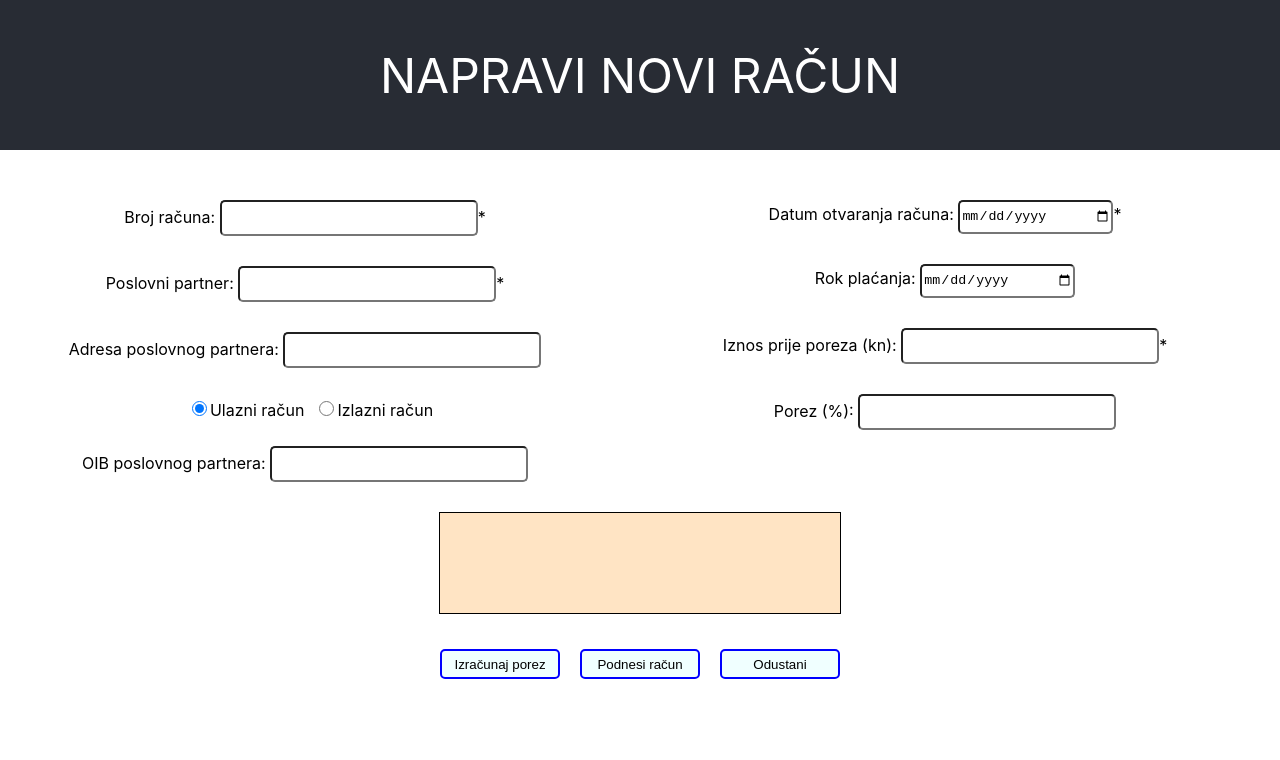
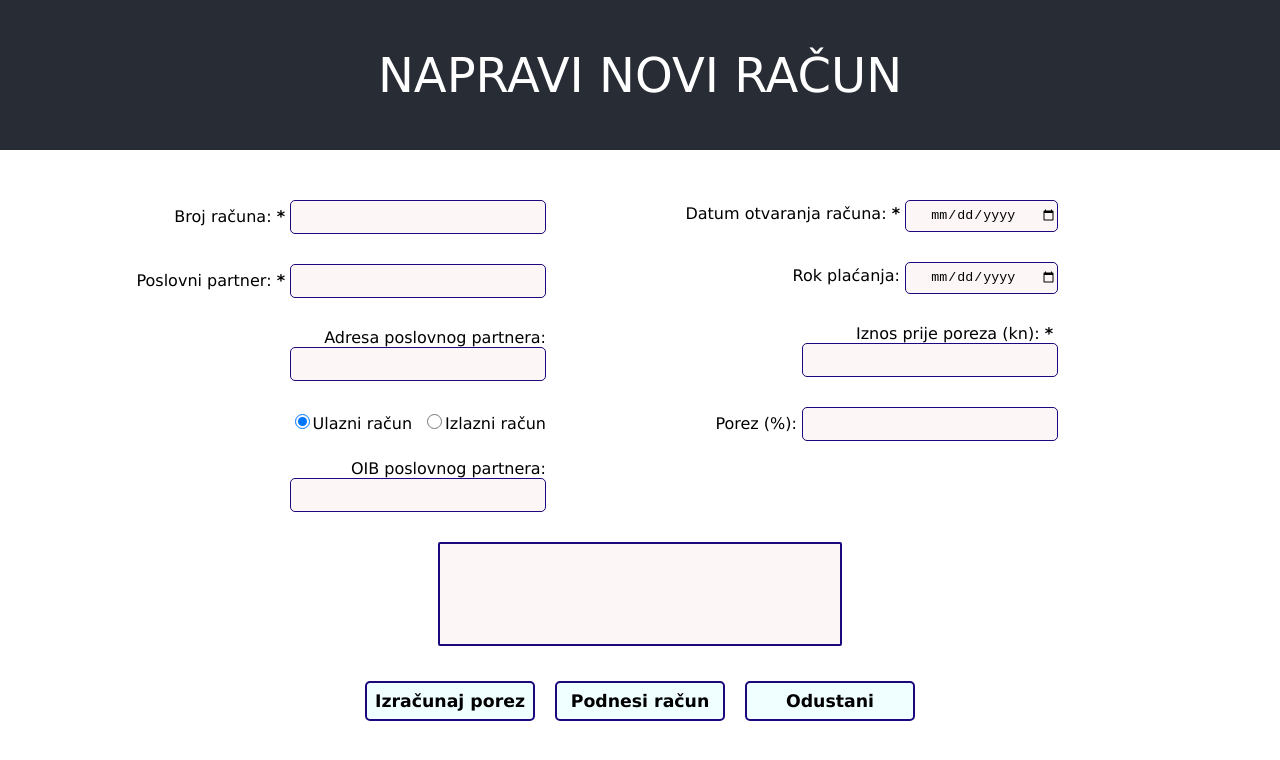
Before and after one commit to CROmarcos/sedamit_zadatak, a React (Create React App) app: page /noviracun in a window 1280 px wide. Shown: the top 760 px of the page. Built offline with nearby package versions, Linux system fonts and the light colour scheme.

Commit message:
Grafičko uređivanje
Ispis novčanih vrijednosti na 2 decimale, uređivanje pozadine i fonta

```diff
--- a/src/App.css
+++ b/src/App.css
@@ -39,15 +39,21 @@
 }
 
 button {
-  width: 120px;
-  height: 30px;
+  width: 170px;
+  height: 40px;
+  cursor: pointer;
   margin: 10px;
   background-color: azure;
   border-radius: 5px;
-  border: 2px solid blue;
+  border: 2px solid rgb(28, 7, 124);
 }
 
-iframe
-{
-    display: none;
+.naviBtn {
+  font-family: "Lucida Sans", "Lucida Sans Regular", "Lucida Grande", "Lucida Sans Unicode", Geneva, Verdana, sans-serif;
+  font-weight: bold;
+  font-size: 13pt;
 }
+
+iframe {
+  display: none;
+}
--- a/src/Components/DodajRacun/DodajRacun.scss
+++ b/src/Components/DodajRacun/DodajRacun.scss
@@ -3,16 +3,17 @@
     overflow: hidden;
 
     &__stupac {
-        width: 50%;
+        width: 35%;
         margin: 0;
-        justify-items: right;
+        text-align: right;
     }
 
     &__porez {
         width: 400px;
         height: 100px;
-        background-color: bisque;
-        border: 0.5px solid black;
+        background-color: rgb(252, 246, 246);
+        border: 2px solid rgb(28, 7, 124);
+        border-radius: 2px;
         margin: auto;
         margin-bottom: 25px;
     }
@@ -27,14 +28,18 @@
     margin-right: 30px;
     margin-bottom: 20px;
     align-self: right;
+    padding-right: 0;
 }
 
 .left {
     float: left;
+    margin-left: 10%;
+    margin-right: 5%;
 }
 
 .right {
     float: right;
+    margin-right: 15%;
 }
 
 .RadioButton {
@@ -52,9 +57,17 @@ input {
     width: 250px;
     height: 30px;
     margin-bottom: 10px;
+    text-align: center;
+    background-color: rgb(252, 246, 246);
+    border: 1.5px solid rgb(28, 7, 124);
     border-radius: 5px;
 }
 
 .Datum {
     width: 150px;
 }
+
+span {
+    font-weight: bold;
+    margin-right: 5px;
+}
--- a/src/Components/DodajRacun/DodajRacun.tsx
+++ b/src/Components/DodajRacun/DodajRacun.tsx
@@ -122,8 +122,8 @@ const DodajRacun = () => {
     function izracunajPorez() {
         input.iznos_poreza = parseFloat(input.porez) * parseFloat(input.iznos_prije_poreza) / 100
         input.cijena_s_porezom = parseFloat(input.iznos_prije_poreza) + input.iznos_poreza
-        setIznos("Iznos poreza: " + input.iznos_poreza.toString() + " kn")
-        setCijena("Ukupan iznos: " + input.cijena_s_porezom.toString() + " kn")
+        setIznos("Iznos poreza: " + input.iznos_poreza.toLocaleString("en-US", { maximumFractionDigits: 2, minimumFractionDigits: 2 }) + " kn")
+        setCijena("Ukupan iznos: " + input.cijena_s_porezom.toLocaleString("en-US", { maximumFractionDigits: 2, minimumFractionDigits: 2 }) + " kn")
         console.log(input.cijena_s_porezom)
     }
 
@@ -132,8 +132,8 @@ const DodajRacun = () => {
             <Naslov naslov={naslov} />
             <div className="Unos">
                 <div className="Unos__stupac left">
-                    <div className="Input"><label>Broj računa: </label><input type="text" name="broj_racuna" value={input.broj_racuna} onChange={handleChange} /><span>*</span></div>
-                    <div className="Input"><label>Poslovni partner: </label><input type="text" name="naziv_partnera" value={input.naziv_partnera} onChange={handleChange} /><span>*</span></div>
+                    <div className="Input"><label>Broj računa: </label><span>*</span><input type="text" name="broj_racuna" value={input.broj_racuna} onChange={handleChange} /></div>
+                    <div className="Input"><label>Poslovni partner: </label><span>*</span><input type="text" name="naziv_partnera" value={input.naziv_partnera} onChange={handleChange} /></div>
                     <div className="Input"><label>Adresa poslovnog partnera: </label><input type="text" name="adresa_partnera" value={input.adresa_partnera} onChange={handleChange} /></div>
                     {(id) ? <></> :
                         <>
@@ -148,13 +148,13 @@ const DodajRacun = () => {
                 <div className="Unos__stupac right">
                     {(id) ?
                         <div className="Input"><p>Račun je otvoren na datum {datumPocetka.toLocaleDateString()}</p></div> :
-                        <div className="Input"><label>Datum otvaranja računa: </label><input id="dt-start" className="Datum" type="date" name="datum_racuna" onSelect={dtStart} /><span>*</span></div>
+                        <div className="Input"><label>Datum otvaranja računa: </label><span>*</span><input id="dt-start" className="Datum" type="date" name="datum_racuna" onSelect={dtStart} /></div>
                     }
                     {(rokPostavljen) ?
                         <div className="Input"><p>Rok plaćanja postavljen je na datum {datumRoka.toLocaleDateString()}</p></div> :
                         <div className="Input"><label>Rok plaćanja: </label><input id="dt-end" className="Datum" type="date" name="rok_placanja" onSelect={dtEnd} /></div>
                     }
-                    <div className="Input"><label>Iznos prije poreza (kn): </label><input id="cijena" type="text" name="iznos_prije_poreza" value={input.iznos_prije_poreza} onChange={handleChange} /><span>*</span></div>
+                    <div className="Input"><label>Iznos prije poreza (kn): </label><span>*</span><input id="cijena" type="text" name="iznos_prije_poreza" value={input.iznos_prije_poreza} onChange={handleChange} /></div>
                     <div className="Input"><label>Porez (%): </label><input id="porez" type="text" name="porez" value={input.porez} onChange={handleChange} /></div>
                 </div>
             </div>
@@ -163,13 +163,13 @@ const DodajRacun = () => {
                 <p>{cijenaSPorezomText}</p>
             </div>
             <div className="Unos__actions">
-                <button onClick={izracunajPorez}>Izračunaj porez</button>
+                <button className="naviBtn" onClick={izracunajPorez}>Izračunaj porez</button>
 
                 {(!input.broj_racuna || !input.naziv_partnera || !input.iznos_prije_poreza || !dateStart) ?
-                    <button onClick={() => alert("Niste ispunili vrijednosti označene znakom *!")}>Podnesi račun</button>
+                    <button className="naviBtn" onClick={() => alert("Niste ispunili vrijednosti označene znakom *!")}>Podnesi račun</button>
                     :
                     <Link to="/">
-                        <button onClick={() => (!id) ? dodajRacun({
+                        <button className="naviBtn" onClick={() => (!id) ? dodajRacun({
                             id: Date.now(),
                             broj_racuna: input.broj_racuna,
                             redni_broj_racuna: rn.redni_broj_racuna + 1,
@@ -202,7 +202,7 @@ const DodajRacun = () => {
                         }>Podnesi račun</button>
                     </Link>
                 }
-                <Link to="/"><button>Odustani</button></Link>
+                <Link to="/"><button className="naviBtn">Odustani</button></Link>
             </div>
         </div>
     )
--- a/src/Components/ListaRacuna/ListaRacuna.scss
+++ b/src/Components/ListaRacuna/ListaRacuna.scss
@@ -5,12 +5,16 @@
 
     &--btn {
         width: 50px;
+        height: 30px;
     }
 
     &__link {
+        background-color: white;
         color: black;
         border: none;
         cursor: pointer;
+        width: 120px;
+        height: 30px;
     }
 
     &__opis {
@@ -42,6 +46,8 @@ td {
 }
 
 .sort {
+    width: 150px;
+    height: 30px;
     background-color: transparent;
     border: none;
     padding: 5px 10px;
@@ -49,7 +55,6 @@ td {
     line-height: 1;
     font-size: 15px;
     color: black;
-    cursor: pointer;
     transition: transform 0.05s ease-out;
 }
 
--- a/src/Components/ListaRacuna/ListaRacuna.tsx
+++ b/src/Components/ListaRacuna/ListaRacuna.tsx
@@ -86,7 +86,7 @@ const ListaRacuna = () => {
                             <td><Link to={`/detalji/${racun.id}`}><button className="Lista__link">{racun.smjer}</button></Link></td>
                             <td><Link to={`/detalji/${racun.id}`}><button className="Lista__link">{racun.datum_racuna.toLocaleDateString()}</button></Link></td>
                             <td><Link to={`/detalji/${racun.id}`}><button className="Lista__link">{racun.naziv_partnera}</button></Link></td>
-                            <td><Link to={`/detalji/${racun.id}`}><button className="Lista__link">{racun.cijena_s_porezom} kn</button></Link></td>
+                            <td><Link to={`/detalji/${racun.id}`}><button className="Lista__link">{racun.cijena_s_porezom.toLocaleString("en-US", { maximumFractionDigits: 2, minimumFractionDigits: 2 })} kn</button></Link></td>
                             <td>
                                 <Link to={`/uredi/${racun.id}`}><button className="Lista--btn">Uredi</button></Link>
                                 <button className="Lista--btn" onClick={() => { obrisiRacun(racun.id); }}>Obriši</button>
@@ -96,7 +96,7 @@ const ListaRacuna = () => {
                 </tbody>
             </table>
             <div className="Lista__opis">
-                <label>Ukupan iznos računa: </label><span>{sumaRacuna} kn</span>
+                <label>Ukupan iznos računa: </label><span>{sumaRacuna.toLocaleString("en-US", { maximumFractionDigits: 2, minimumFractionDigits: 2 })} kn</span>
             </div>
         </>
     )
--- a/src/Components/PopisDetalja/PopisDetalja.scss
+++ b/src/Components/PopisDetalja/PopisDetalja.scss
@@ -1,16 +1,31 @@
 .Popis {
-    width: 400px;
+    width: 450px;
+    padding: 25px;
     margin: auto;
+    margin-bottom: 20px;
+    font-size: larger;
+    color: rgb(28, 7, 124);
+    border: 2pt rgb(28, 7, 124) solid;
+    border-radius: 10px;
+    background-color: rgb(247, 232, 232);
 
     &__red {
         width: 100%;
-        margin-bottom: 15px;
+        margin-bottom: 25px;
         display: flex;
+        padding-bottom: 10px;
+        border-bottom: 2pt rgb(28, 7, 124) solid;
+
+        &:last-child {
+            border-bottom: none;
+            margin-bottom: 0;
+            padding-bottom: 0;
+        }
     }
 
     &__label {
         font-weight: bold;
-        justify-self: left;
+        padding-left: 30px;
     }
 
     span {
--- a/src/Components/PopisDetalja/PopisDetalja.tsx
+++ b/src/Components/PopisDetalja/PopisDetalja.tsx
@@ -20,10 +20,10 @@ const PopisDetalja = () => {
                         <div className="Popis__red"><label className="Popis__label">Naziv partnera: </label><span>{racun.naziv_partnera}</span></div>
                         {racun.adresa_partnera ? <div className="Popis__red"><label className="Popis__label">Adresa partnera: </label><span>{racun.adresa_partnera}</span></div> : <></>}
                         {racun.oib ? <div className="Popis__red"><label className="Popis__label">OIB: </label><span>{racun.oib}</span></div> : <></>}
-                        <div className="Popis__red"><label className="Popis__label">Iznos prije poreza: </label><span>{racun.iznos_prije_poreza} kn</span></div>
-                        <div className="Popis__red"><label className="Popis__label">Porez: </label><span>{racun.porez ? racun.porez : "0"} %</span></div>
-                        <div className="Popis__red"><label className="Popis__label">Iznos poreza: </label><span>{racun.iznos_poreza ? racun.iznos_poreza : "0"} kn</span></div>
-                        <div className="Popis__red"><label className="Popis__label">Ukupna cijena: </label><span>{racun.cijena_s_porezom} kn</span></div>
+                        <div className="Popis__red"><label className="Popis__label">Iznos prije poreza: </label><span>{racun.iznos_prije_poreza.toLocaleString("en-US", { maximumFractionDigits: 2, minimumFractionDigits: 2 })} kn</span></div>
+                        <div className="Popis__red"><label className="Popis__label">Porez: </label><span>{racun.porez ? racun.porez.toLocaleString("en-US", { maximumFractionDigits: 2, minimumFractionDigits: 2 }) : "0"} %</span></div>
+                        <div className="Popis__red"><label className="Popis__label">Iznos poreza: </label><span>{racun.iznos_poreza ? racun.iznos_poreza.toLocaleString("en-US", { maximumFractionDigits: 2, minimumFractionDigits: 2 }) : "0"} kn</span></div>
+                        <div className="Popis__red"><label className="Popis__label">Ukupna cijena: </label><span>{racun.cijena_s_porezom.toLocaleString("en-US", { maximumFractionDigits: 2, minimumFractionDigits: 2 })} kn</span></div>
                     </div>
                 </div>
             )
--- a/src/Pages/Detalji.tsx
+++ b/src/Pages/Detalji.tsx
@@ -6,7 +6,7 @@ const Detalji = () => {
         <div>
             <PopisDetalja />
             <Link to="/">
-                <button>Vrati se natrag</button>
+                <button className="naviBtn">Vrati se natrag</button>
             </Link>
         </div>
     )
--- a/src/Pages/Pocetna.tsx
+++ b/src/Pages/Pocetna.tsx
@@ -8,7 +8,7 @@ const Pocetna = () => {
             <Naslov naslov="Početna stranica" />
             <ListaRacuna />
             <Link to="/noviracun">
-                <button>Dodaj novi račun</button>
+                <button className="naviBtn">Dodaj novi račun</button>
             </Link>
         </div>
     )
--- a/src/State/reducer.ts
+++ b/src/State/reducer.ts
@@ -20,7 +20,7 @@ const initialState: IRacun["racuni"][] = [
         cijena_s_porezom: 1120
     }, {
         id: 2527,
-        broj_racuna: "test 01",
+        broj_racuna: "br. 2",
         redni_broj_racuna: 2,
         smjer: "ulazni račun",
         datum_racuna: new Date('May 05, 2021'),
@@ -34,7 +34,7 @@ const initialState: IRacun["racuni"][] = [
         cijena_s_porezom: 2500
     }, {
         id: 2926,
-        broj_racuna: "test 03",
+        broj_racuna: "test 007",
         redni_broj_racuna: 3,
         smjer: "izlazni račun",
         datum_racuna: new Date('May 14, 2021'),
--- a/src/index.css
+++ b/src/index.css
@@ -1,13 +1,13 @@
 body {
   margin: 0;
-  font-family: -apple-system, BlinkMacSystemFont, 'Segoe UI', 'Roboto', 'Oxygen',
+  /* font-family: -apple-system, BlinkMacSystemFont, 'Segoe UI', 'Roboto', 'Oxygen',
     'Ubuntu', 'Cantarell', 'Fira Sans', 'Droid Sans', 'Helvetica Neue',
-    sans-serif;
+    sans-serif; */
+  font-family: "Lucida Sans", "Lucida Sans Regular", "Lucida Grande", "Lucida Sans Unicode", Geneva, Verdana, sans-serif;
   -webkit-font-smoothing: antialiased;
   -moz-osx-font-smoothing: grayscale;
 }
 
 code {
-  font-family: source-code-pro, Menlo, Monaco, Consolas, 'Courier New',
-    monospace;
+  font-family: source-code-pro, Menlo, Monaco, Consolas, "Courier New", monospace;
 }
```
